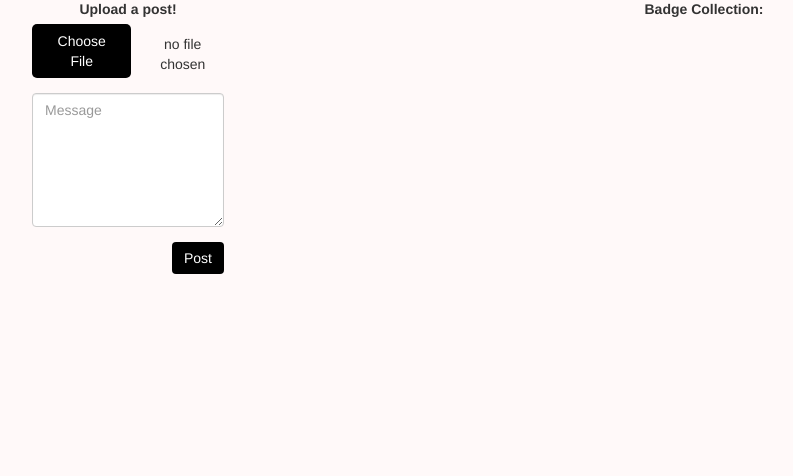
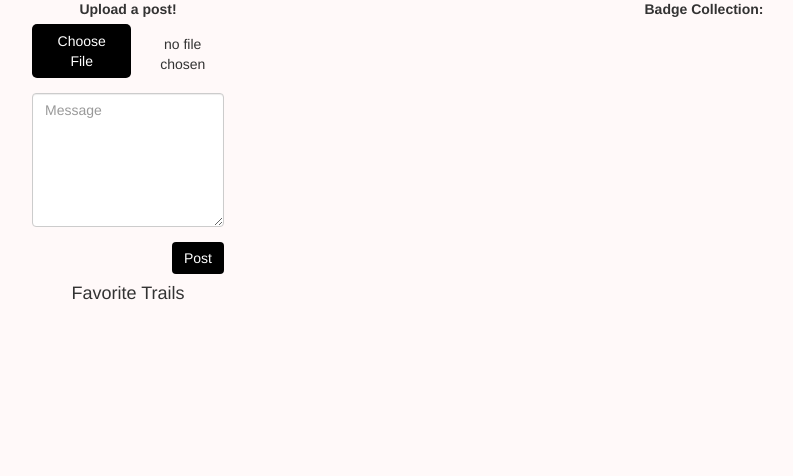
Before and after one commit to shu004/national-parks-app, a Flask app: a page that uses templates/profile_page.html in a window 1280 px wide. Shown: the part 181-657 px from the top of the page, without its empty margins (224-1017 px from the left). Run offline with Flask 2, Linux system fonts and the light colour scheme; data that the repository does not hold is empty; some libraries are stand-ins or nearby versions.

```diff
--- a/crud.py
+++ b/crud.py
@@ -147,6 +147,9 @@ def delete_liked_trail(trail_id):
     db.session.delete(trail)
     db.session.commit()
 
+def get_trails_by_username(username):
+    trails = UserTrail.query.filter(UserTrail.username == username).all()
+    return trails
 
 if __name__ == '__main__':
     from server import app
--- a/server.py
+++ b/server.py
@@ -156,7 +156,8 @@ def show_user_profile(username):
     user = crud.get_user_by_username(username)
     saved_park_id = crud.get_saved_park_by_username(username)
     entries = crud.get_entry_by_username(username)
-    return render_template('profile_page.html', user=user, saved_park_id=saved_park_id, entries=entries)
+    trails = crud.get_trails_by_username(username)
+    return render_template('profile_page.html', user=user, saved_park_id=saved_park_id, entries=entries, trails=trails)
 
 
 
--- a/static/js/favorite.js
+++ b/static/js/favorite.js
@@ -7,6 +7,7 @@ again cause there is no "liked" class(removed on 2nd click). */
 
 const allHearts = document.querySelectorAll(".heart")
 
+
 for (const heart of allHearts) {
     const addToFav = (event) => {
 
@@ -15,7 +16,6 @@ for (const heart of allHearts) {
             trailId: heart.id
         }
 
-        console.log(formInput)
         //if they already liked the trail
         if (heart.classList.contains("liked")) {
             heart.innerHTML = ('<i class="fa fa-heart-o" aria-hidden="true"></i>');
--- a/templates/profile_page.html
+++ b/templates/profile_page.html
@@ -36,6 +36,11 @@
                     <button type="submit" class="btn btn-primary" id="post-button">Post</button>
                   </div>
                 </form>
+
+                <h4>Favorite Trails</h4>
+                {% for trail in trails %}
+                <div class="liked-trails"> {{trail.trail_id}} </div>
+                {% endfor %}
               </div>
             </div>
           </div>
```
Also changed, not shown: static/js/favorite-login.js (added, +13 -0 lines), templates/park_details.html (+6 -5 lines).
